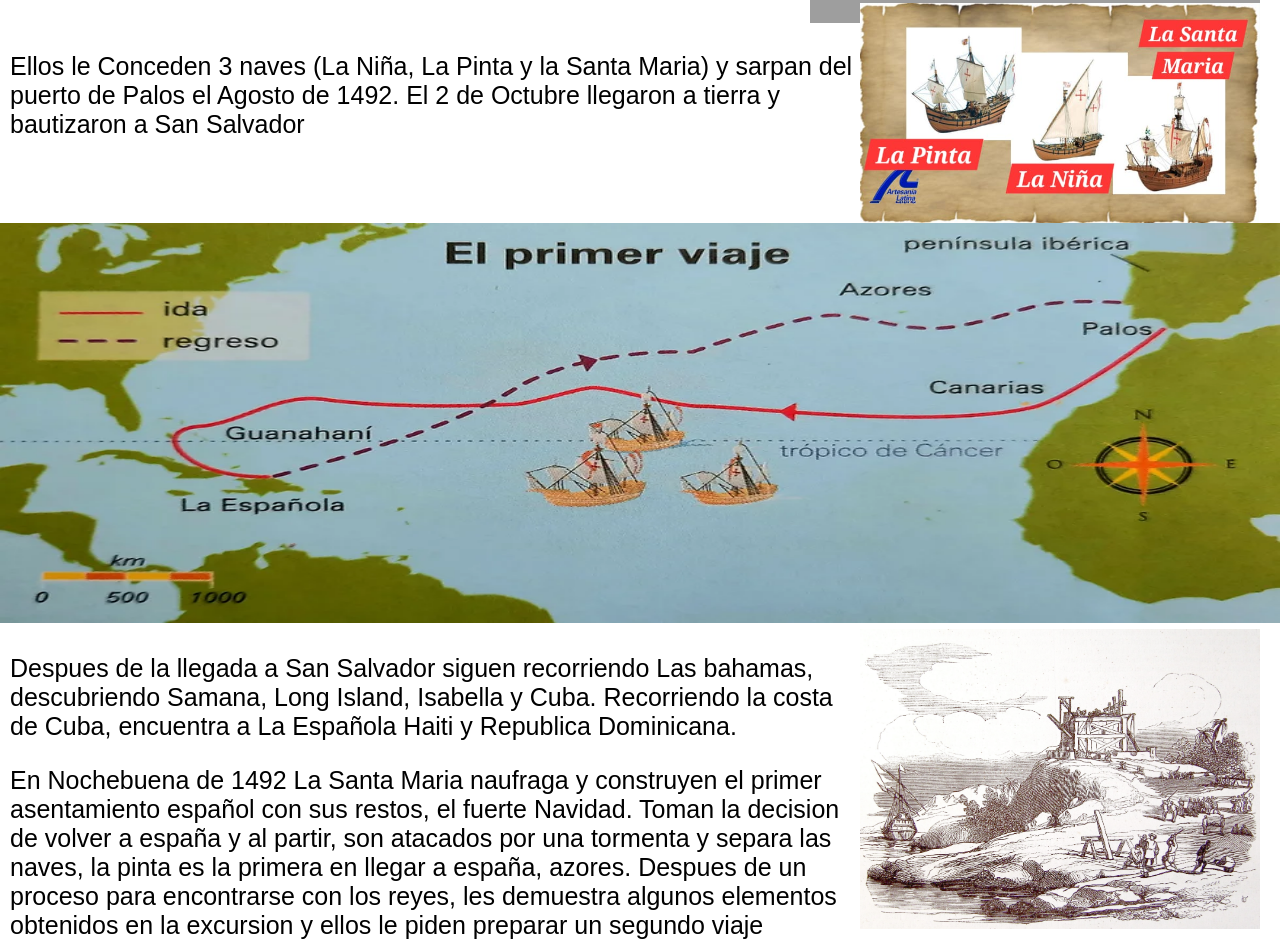
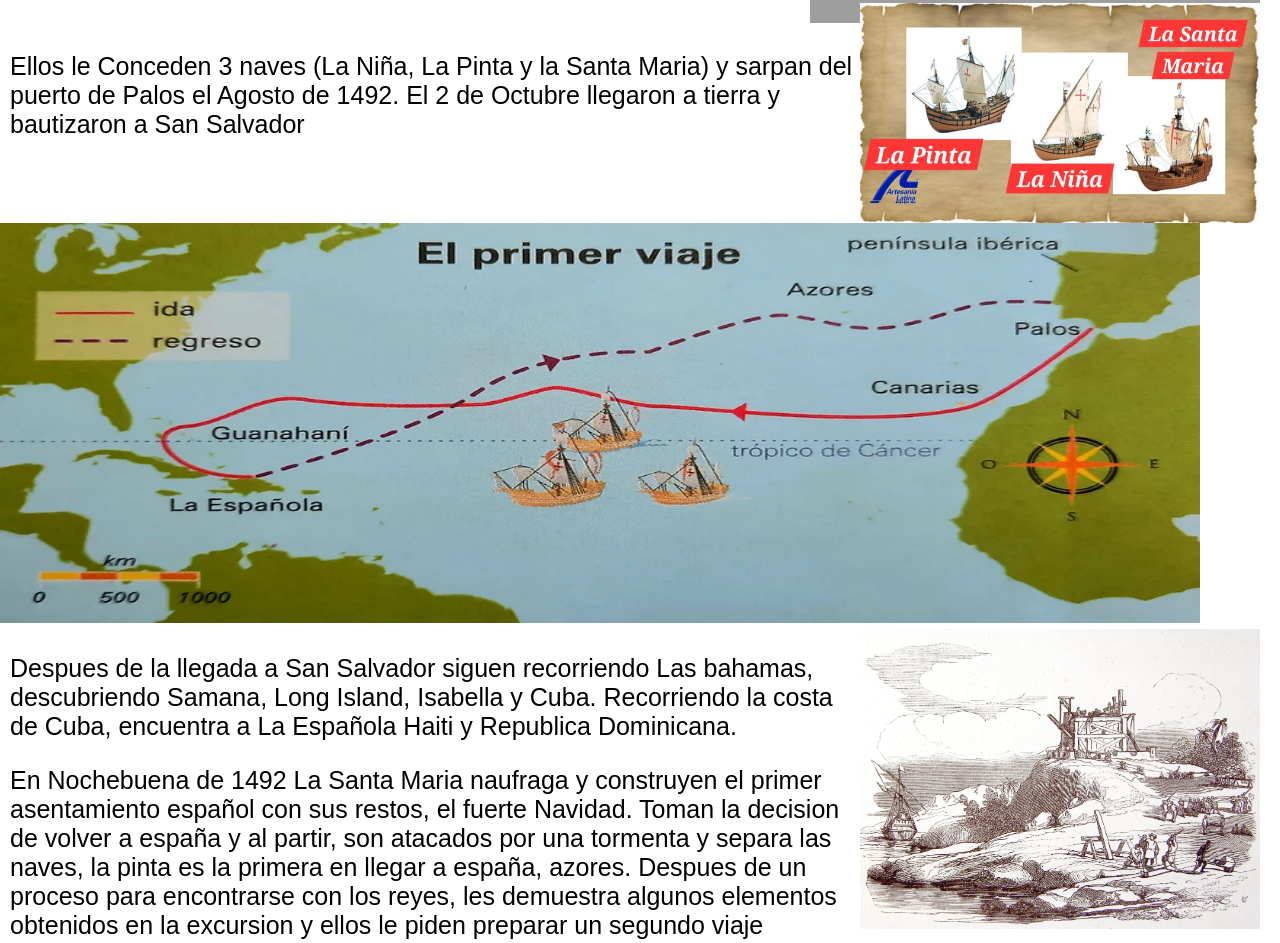
Before and after one commit to GiancarlosMP/5, a plain HTML site: page index.html in a window 1280 px wide. Shown: the part 520-1463 px from the top of the page. Drawn offline with Linux system fonts and the light colour scheme; grey boxes are pictures that could not be loaded.

Commit message:
Update historia.css

```diff
--- a/historia.css
+++ b/historia.css
@@ -90,9 +90,6 @@ body {
   height: auto;
 }
 
-img {
-  z-index: 1000;
-}
 
 .reyes {
   margin-top: 0;
@@ -130,3 +127,7 @@ p {
   border: medium solid black;
   margin-top: 50px;
 }
+
+img {
+  max-width: 1200px;
+}
```
